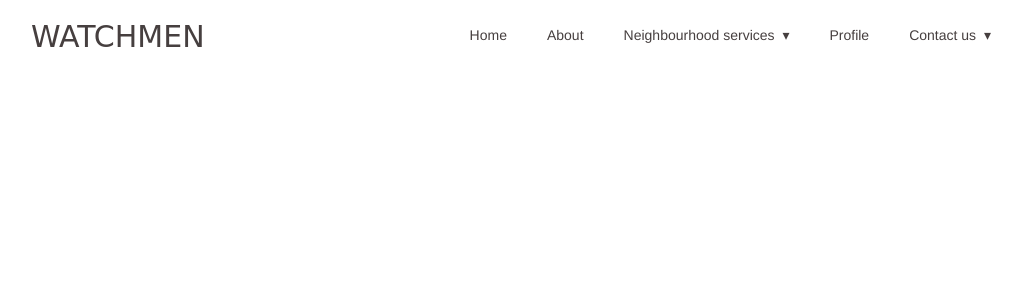
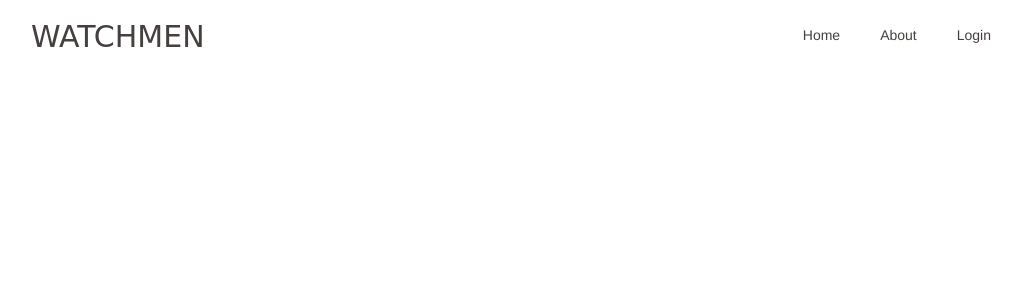
Before and after one commit to Kibet1816/Neighbourhood, a Django app: page / in a window 1280 px wide. Shown: the top 300 px of the page, without its empty margins (129-1151 px from the left). Run offline with Django 3.2, Linux system fonts and the light colour scheme; some libraries are stand-ins or nearby versions; some web fonts are replaced.

Commit message:
Add profile dropdown for authenticated users in navbar.html

```diff
--- a/app/templates/navbar.html
+++ b/app/templates/navbar.html
@@ -29,20 +29,30 @@
                     <!-- Setting the links to #! will ensure that no action takes place on click. -->
                     <li><a href="#!">Home</a></li>
                     <li><a href="#!">About</a></li>
+                    {% if user.is_authenticated %}
                     <li><a href="#!">Neighbourhood services</a>
                         <ul class="nav-dropdown">
                             <li><a href="#!">See businessess</a></li>
                             <li><a href="#!">Neighbourhood details</a></li>
-                            <li><a href="#!">Report injustices</a></li>
                         </ul>
                     </li>
-                    <li><a href="{% url 'prof' %}">Profile</a></li>
+                    <li><a href="#!">Profile</a>
+                        <ul class="nav-dropdown">
+                            <li><a href="{% url 'prof' %}">View profile</a></li>
+                            <li><a href="/logout">Logout</a></li>
+                        </ul>
+                    </li>
                     <li><a href="#!">Contact us</a>
                         <ul class="nav-dropdown">
                             <li><a href="#">Health Services</a></li>
                             <li><a href="#">Police authorities</a></li>
                         </ul>
                     </li>
+                    {% else %}
+                    <li>
+                        <a href="/accounts/login">Login</a>
+                      </li>
+                    {% endif %}
                 </ul>
             </nav>
         </div>
--- a/app/templates/registration/login.html
+++ b/app/templates/registration/login.html
@@ -20,7 +20,7 @@
                         {% csrf_token %}
                         {% bootstrap_form form%}
 
-                        <p>Don't have an account? <a href="accounts/register/">Register here.</a></p>
+                        <p>Don't have an account? <a href="/accounts/register">Register here.</a></p>
                         <div class="form-group">
                             <input type="submit" class="btn btn-primary btn-sm" value="Login">
                         </div>
```
